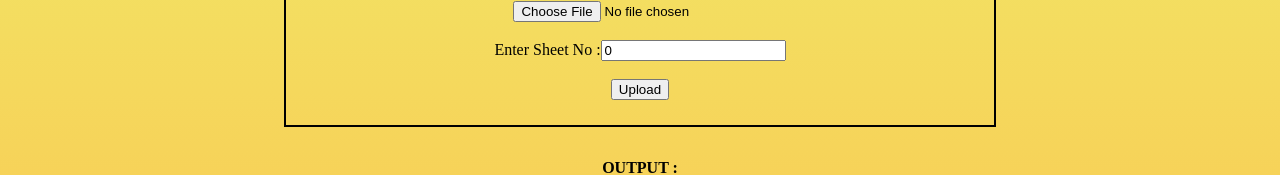
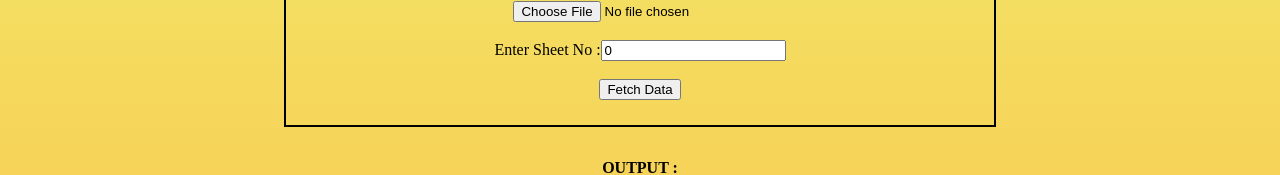
Before and after one commit to kishorkharade24/ng5-xlsx-to-json, an Angular app: page / in a window 1280 px wide. Shown: the part 145-320 px from the top of the page. Built offline with nearby package versions, Linux system fonts and the light colour scheme.

Commit message:
Changed name on button

```diff
--- a/src/app/app.component.html
+++ b/src/app/app.component.html
@@ -16,7 +16,7 @@
              placeholder="Enter sheet number" [(ngModel)]="sheetNumber"/>
       <br><br>
 
-      <button type="button" class="btn btn-info" (click)="Upload()" >Upload</button>
+      <button type="button" class="btn btn-info" (click)="Upload()">Fetch Data</button>
     </form>
   </div>
 </div>
```
Also changed, not shown: src/data/data.ts (added), src/models/treeNode.model.ts (added).
